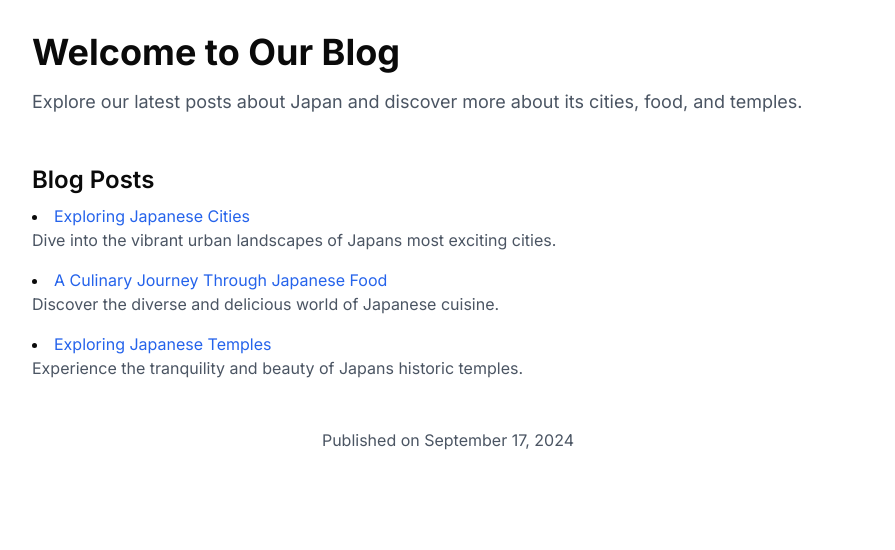
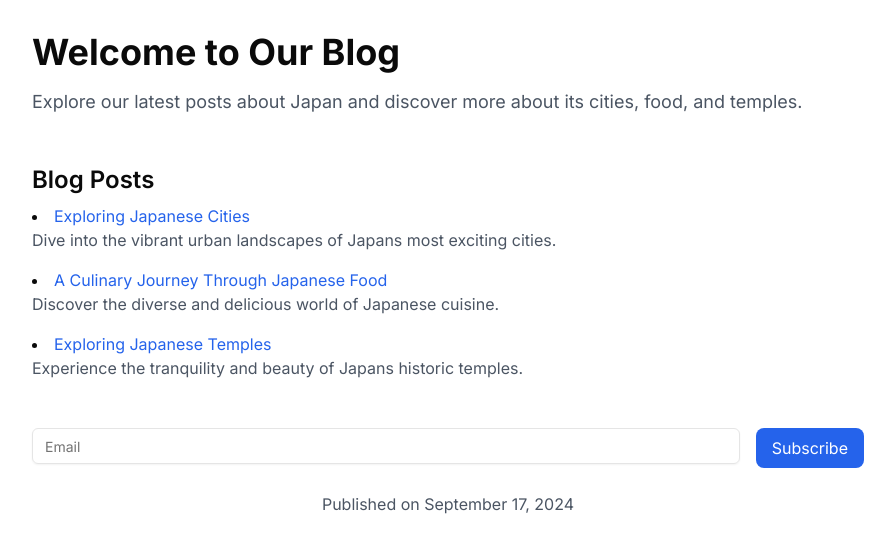
Before and after one commit to MerlinSerlin/opti-one-demo, a Next.js app: page /blog in a window 1280 px wide. Shown: the top 550 px of the page, without its empty margins (192-1087 px from the left). Built offline with nearby package versions, Linux system fonts and the light colour scheme; no server answers.

Commit message:
saving odp data to cookies

```diff
--- /dev/null
+++ b/src/app/api/set-cookie/route.ts
@@ -0,0 +1,32 @@
+import { NextRequest, NextResponse } from 'next/server';
+
+export async function POST(request: NextRequest) {
+  try {
+    // Parse the JSON body of the request
+    const body = await request.json();
+    const { key, value } = body;
+
+    // Validate the input
+    if (!key || !value) {
+      return NextResponse.json({ error: 'Key and value are required' }, { status: 400 });
+    }
+
+    // Create a new response
+    const response = NextResponse.json({ success: true }, { status: 200 });
+
+    // Set the cookie
+    // You can adjust the maxAge and other options as needed
+    response.cookies.set(key, value, {
+      maxAge: 60 * 60 * 24 * 7, // 1 week
+      path: '/',
+      httpOnly: true,
+      secure: process.env.NODE_ENV === 'production', // Use secure cookies in production
+      sameSite: 'strict'
+    });
+
+    return response;
+  } catch (error) {
+    console.error('Error setting cookie:', error);
+    return NextResponse.json({ error: 'Internal server error' }, { status: 500 });
+  }
+}
--- a/src/app/api/set-japan-cookie/route.ts
+++ /dev/null
@@ -1,28 +0,0 @@
-import { cookies } from 'next/headers'
-
-export async function GET(request: Request) {
-  const cookieStore = cookies()
-
-  // Set the cookie
-  cookieStore.set('visited-japan-page', 'true', {
-    httpOnly: true,
-    secure: process.env.NODE_ENV === 'production',
-    sameSite: 'strict',
-    maxAge: 60 * 60 * 24 * 7, // 1 week
-    path: '/',
-  })
-
-  const setCookie = cookieStore.get('visited-japan-page')
-
-  return new Response(JSON.stringify({
-    message: 'Japan Cookie Set!',
-    cookieSet: setCookie ? setCookie.value : 'Cookie not set',
-    allCookies: cookieStore.getAll().map(c => `${c.name}=${c.value}`),
-  }), {
-    status: 200,
-    headers: {
-      'Content-Type': 'application/json',
-      'Set-Cookie': setCookie ? setCookie.toString() : '',
-    },
-  })
-}
--- a/src/app/blog/page.tsx
+++ b/src/app/blog/page.tsx
@@ -1,6 +1,8 @@
 import Link from 'next/link';
 import Script from 'next/script';
 import type { Metadata } from 'next';
+import { Input } from "@/components/ui/input"
+import { cookies } from 'next/headers';
 
 export const metadata: Metadata = {
   title: 'Blog Homepage',
@@ -8,6 +10,9 @@ export const metadata: Metadata = {
 };
 
 const BlogHomepage = () => {
+  const cookieStore = cookies();
+  const hasEmail = cookieStore.has('has_email');
+
   return (
     <>
       <Script id="idio-tracking" strategy="afterInteractive">
@@ -52,7 +57,13 @@ const BlogHomepage = () => {
           </ul>
         </section>
 
-        <footer className="mt-12 text-center">
+        <footer className="mt-12 text-center space-y-6">
+          {!hasEmail && <div className="flex justify-center">
+            <Input type="email" placeholder="Email" />
+            <button className="ml-4 bg-blue-600 text-white px-4 py-2 rounded-lg hover:bg-blue-700">
+              Subscribe
+            </button>
+          </div>}
           <p className="text-gray-600">Published on September 17, 2024</p>
         </footer>
       </div>
--- a/src/app/lib/get-content-recs.ts
+++ b/src/app/lib/get-content-recs.ts
@@ -1,7 +1,5 @@
 export async function getContentRecs(recsKey: string, numberOfRecs: number) {
     const userId = 'user123';
-    // const recsKey = 'H9V3VUWCHRVGRLP1QBLY';
-    // const numberOfRecs = 3;
 
     // Chris' cloudflare endpoint
     const url = `https://fxrestapi.optidemo.com/api/content_recommendations?visitor_id=${userId}&key=${recsKey}&rpp=${numberOfRecs}`
--- a/src/app/lib/make-opti-decision.ts
+++ b/src/app/lib/make-opti-decision.ts
@@ -1,6 +1,7 @@
 import { createInstance } from "@optimizely/optimizely-sdk";
 
 import { UserAttributes } from "@optimizely/optimizely-sdk";
+import { setCookie } from "@/lib/set-cookie";
 
 export interface MakeOptiDecisionProps {
     sdkKey: string;
@@ -27,6 +28,12 @@ export async function makeOptiDecision(decisionData: MakeOptiDecisionProps) {
           const fetched = await user?.fetchQualifiedSegments()
           console.log(fetched) // returns bool value
           console.log(user?.qualifiedSegments) // Updated qualified segments for target user
+          // Qualified segments are an array, we need to store them in a cookie
+          if (user?.qualifiedSegments) {
+            user.qualifiedSegments.map((value) => {
+              setCookie(value, true)
+            })
+          }
           const decision = user?.decide(flagKey);
           return decision || null;  // Return the decision or null if it fails
       } else {
--- /dev/null
+++ b/src/components/ui/input.tsx
@@ -0,0 +1,25 @@
+import * as React from "react"
+
+import { cn } from "@/lib/utils"
+
+export interface InputProps
+  extends React.InputHTMLAttributes<HTMLInputElement> {}
+
+const Input = React.forwardRef<HTMLInputElement, InputProps>(
+  ({ className, type, ...props }, ref) => {
+    return (
+      <input
+        type={type}
+        className={cn(
+          "flex h-9 w-full rounded-md border border-input bg-transparent px-3 py-1 text-sm shadow-sm transition-colors file:border-0 file:bg-transparent file:text-sm file:font-medium file:text-foreground placeholder:text-muted-foreground focus-visible:outline-none focus-visible:ring-1 focus-visible:ring-ring disabled:cursor-not-allowed disabled:opacity-50",
+          className
+        )}
+        ref={ref}
+        {...props}
+      />
+    )
+  }
+)
+Input.displayName = "Input"
+
+export { Input }
--- /dev/null
+++ b/src/lib/set-cookie.ts
@@ -0,0 +1,15 @@
+export async function setCookie(key: string, value: any) {
+    const response = await fetch('/api/set-cookie', {
+      method: 'POST',
+      headers: {
+        'Content-Type': 'application/json',
+      },
+      body: JSON.stringify({ key, value }),
+    });
+
+    if (!response.ok) {
+      throw new Error('Failed to set cookie');
+    }
+
+    return response.json();
+}
```
Also changed, not shown: src/components/ui/card-with-image.tsx (renamed from src/components/card-with-image.tsx).
